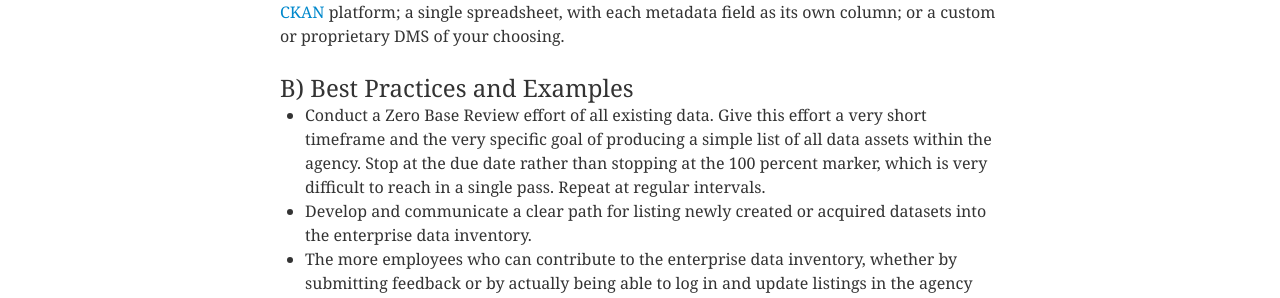
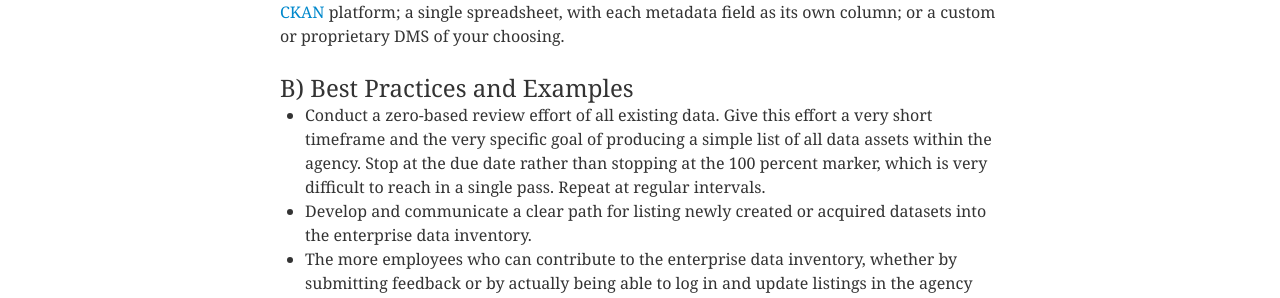
Before and after one commit to gbinal/p-o-d.github.com, a Jekyll site: the page built from implementation-guide.md, in a window 1280 px wide and 900 px high, scrolled down 312 px. Shown: the part 156-454 px from the top of the window. Built offline with Jekyll 4.4.1, drawn with Linux system fonts in a browser that asks for light colours; nearby versions of some CDN libraries.

Commit message:
Fix "Zero Base Review"
Changed to "zero-based review." Closes #30.

```diff
--- a/implementation-guide.md
+++ b/implementation-guide.md
@@ -19,7 +19,7 @@ This listing can be maintained in a Data Management System (DMS) such as the ope
 
 ### B) Best Practices and Examples
 
-* Conduct a Zero Base Review effort of all existing data. Give this effort a very short timeframe and the very specific goal of producing a simple list of all data assets within the agency. Stop at the due date rather than stopping at the 100 percent marker, which is very difficult to reach in a single pass. Repeat at regular intervals.
+* Conduct a zero-based review effort of all existing data. Give this effort a very short timeframe and the very specific goal of producing a simple list of all data assets within the agency. Stop at the due date rather than stopping at the 100 percent marker, which is very difficult to reach in a single pass. Repeat at regular intervals.
 * Develop and communicate a clear path for listing newly created or acquired datasets into the enterprise data inventory.
 * The more employees who can contribute to the enterprise data inventory, whether by submitting feedback or by actually being able to log in and update listings in the agency DMS, the more accurate and complete your metadata will be.
 * While it may initially seem that maintaining your agency data inventory in a single spreadsheet is the simplest solution, this is often not the case. A central spreadsheet is difficult for more than one person to maintain, easily leading to errors and omissions.
```
